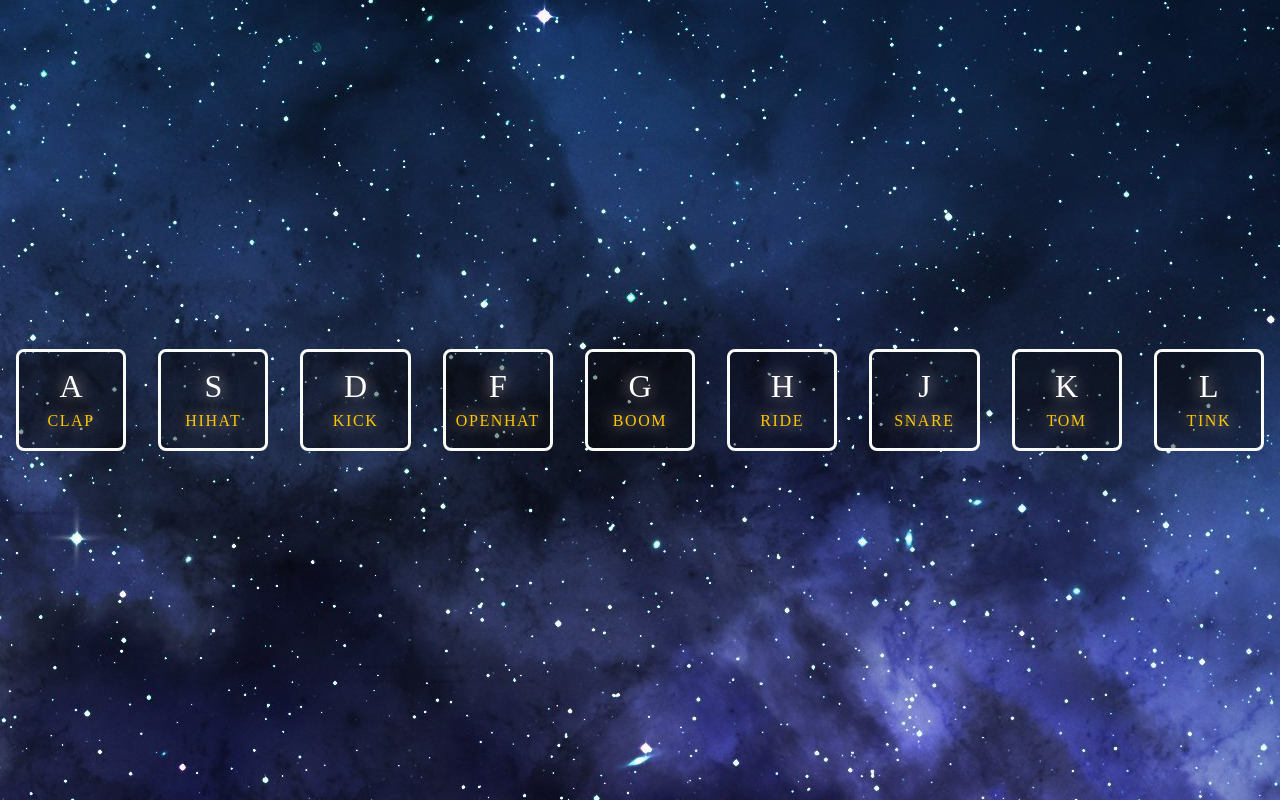
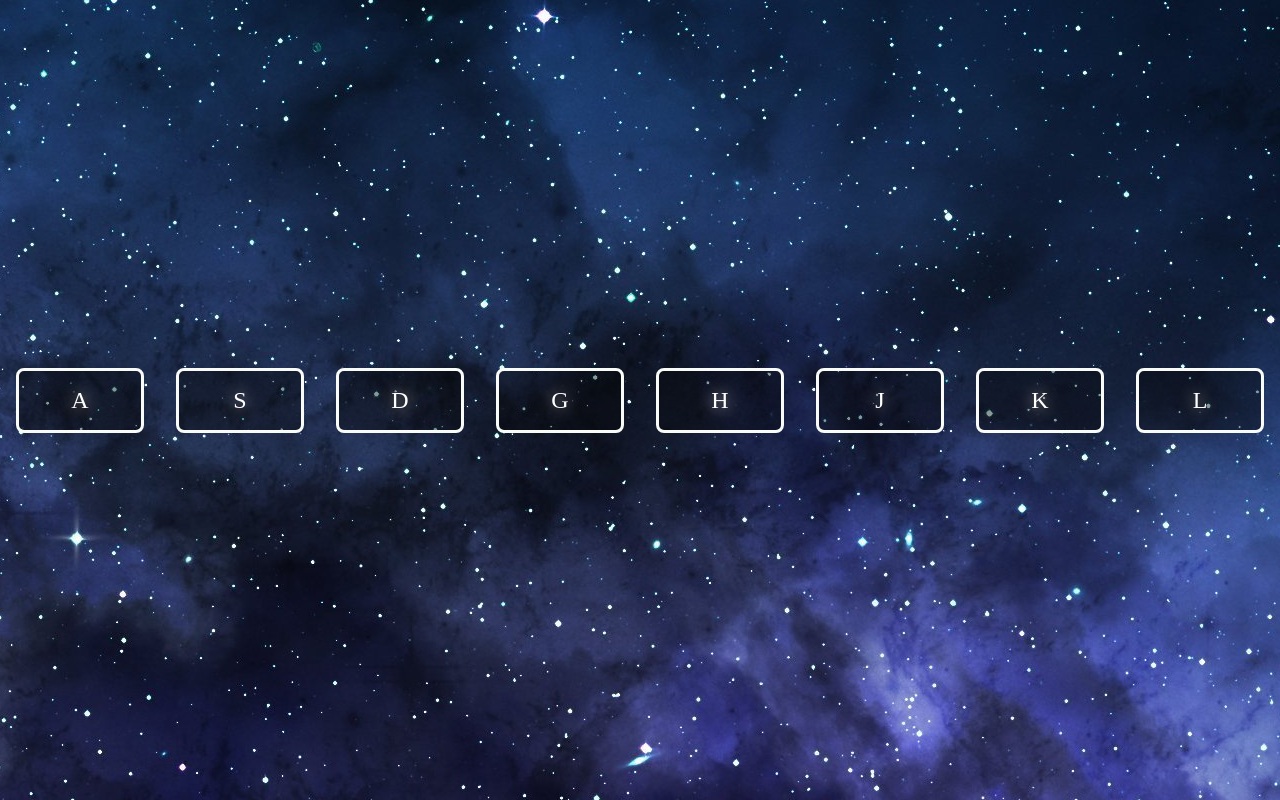
Before and after one commit to ZorianaKuzyk/cursor-advanced, a plain HTML site: page HW-10/index.html in a window 1280 px wide. Drawn offline with Linux system fonts and the light colour scheme.

Commit message:
errors have been fixed

```diff
--- a/HW-10/index.html
+++ b/HW-10/index.html
@@ -10,42 +10,14 @@
   <body>
     <main class="main">
       <div class="container">
-        <div class="item">
-          <p class="text">A</p>
-          <span class="sound">clap</span>
-        </div>
-        <div class="item">
-          <p class="text">S</p>
-          <span class="sound">hihat</span>
-        </div>
-        <div class="item">
-          <p class="text">D</p>
-          <span class="sound">kick</span>
-        </div>
-        <div class="item">
-          <p class="text">F</p>
-          <span class="sound">openhat</span>
-        </div>
-        <div class="item">
-          <p class="text">G</p>
-          <span class="sound">boom</span>
-        </div>
-        <div class="item">
-          <p class="text">H</p>
-          <span class="sound">ride</span>
-        </div>
-        <div class="item">
-          <p class="text">J</p>
-          <span class="sound">snare</span>
-        </div>
-        <div class="item">
-          <p class="text">K</p>
-          <span class="sound">tom</span>
-        </div>
-        <div class="item">
-          <p class="text">L</p>
-          <span class="sound">tink</span>
-        </div>
+        <div class="key key-a">A</div>
+        <div class="key key-s">S</div>
+        <div class="key key-d">D</div>
+        <div class="key key-g">G</div>
+        <div class="key key-h">H</div>
+        <div class="key key-j">J</div>
+        <div class="key key-k">K</div>
+        <div class="key key-l">L</div>
       </div>
     </main>
     <script src="./script.js"></script>
--- a/HW-10/script.js
+++ b/HW-10/script.js
@@ -10,7 +10,6 @@ document.addEventListener("DOMContentLoaded", () => {
     K: new Audio("./sounds/tom.wav"),
     L: new Audio("./sounds/tink.wav"),
   };
-
   document.addEventListener("click", function (value) {
     const key = value.target.textContent;
     sounds[key].play();
--- a/HW-10/style.css
+++ b/HW-10/style.css
@@ -24,7 +24,7 @@ body {
   align-items: center;
   justify-content: center;
 }
-.item {
+.key {
   border: 0.2rem solid rgb(249, 251, 247);
   border-radius: 0.5rem;
   margin: 1rem;
@@ -37,16 +37,7 @@ body {
   text-shadow: 0 0 0.9rem rgb(205, 198, 198);
   cursor: pointer;
 }
-:active.item {
+:active.key {
   border: 0.3rem solid rgb(231, 198, 7);
   transform: scale(1.1);
 }
-.text {
-  font-size: 2rem;
-}
-.sound {
-  font-size: 1rem;
-  text-transform: uppercase;
-  letter-spacing: 0.1rem;
-  color: #ffc600;
-}
```
